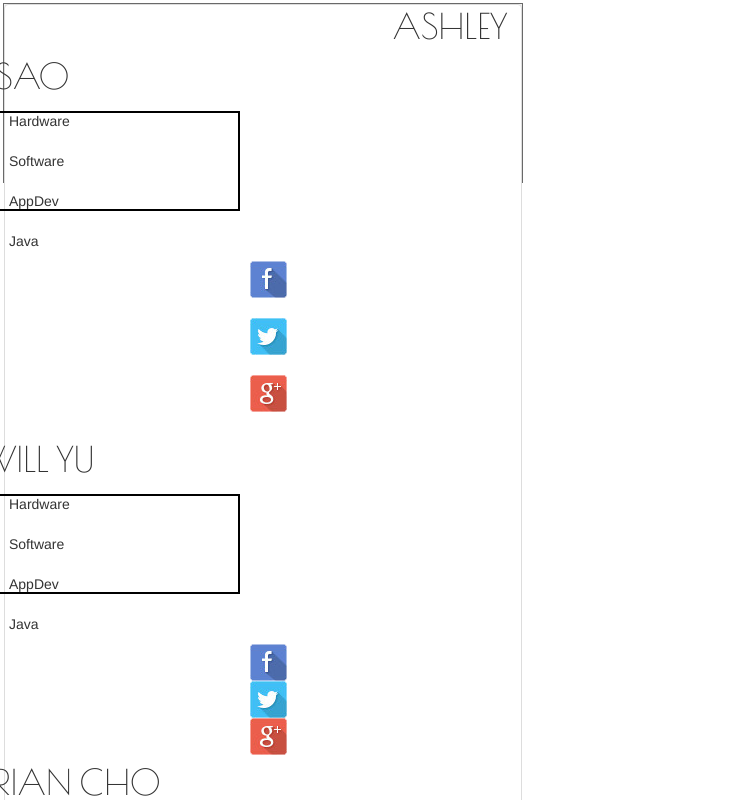
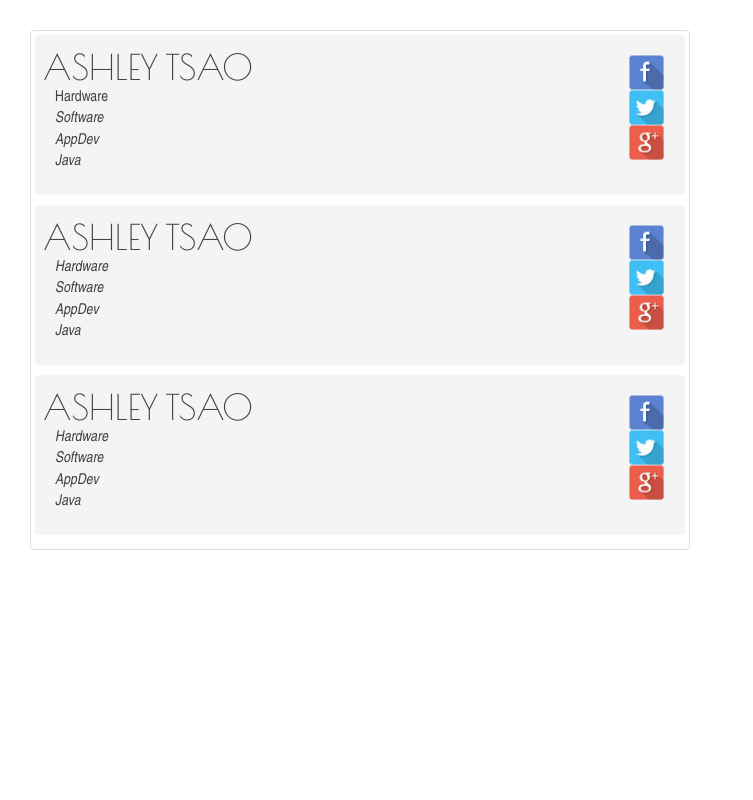
Before and after one commit to haochiencho/hackathon_group_finder, a plain HTML site: page homepage/userlist.html in a window 1280 px wide. Shown: the whole page, without its empty margins (0-753 px from the left). Drawn offline with nearby package versions, Linux system fonts and the light colour scheme; files whose address does not match are found by name.

Commit message:
user list css template

```diff
--- a/homepage/userlist.css
+++ b/homepage/userlist.css
@@ -1,43 +1,54 @@
-ul {
+ol, ul {
+    list-style: none;
+}
 
+body {
+    font-family: arial narrow;
+    font-size: 15px;
+    color: #404040;
+    text-spacing: 3px !important;
+    line-spacing: 15px !important;
+    background: #fff;
+}
+
+.register {
+    margin: 0px 0px 10px 0px;
+    width: 650px;
+    padding: 20px;
+    background: #f4f4f4;
+    height: 160px;
+    border-radius: 3px;
 }
 
 .row {
-    display: inline-block;
-    position: fixed;
-    margin: 3px;
-    width: 520px;
+    position: absolute;
+    margin: 30px;
+    background-color: transparent;
+    border: none;
     height: 180px;
-    background-color: #f2f2f2;
-    border: 1px solid #696969;
 }
 
-.row .name {
+.name {
     width: auto;
-    margin-left: -27px;
+    height: 35px;
+    margin-left: -12px;
     text-transform: uppercase;
-    margin-top: -8px;
+    text-align: left;
+    margin-top: -13px;
     font-family: 'Poiret One', cursive;
     font-size: 35px;
     position: relative;
     list-style-type:none;
 }
 
-.row .interest{
-    margin-left: -39px;
-    border: 2px solid black;
-    height: 100px;
-    width: 270px;
-    text-align: center;
-    padding: 1px;
-    font-family: arial narrow;
-    font-size: 17px;
-    line-height: 23px;
-    position: absolute;
-    list-style-type: square;
+.list {
+    text-align: left;
+    width: 130px;
 }
 
-
-.row .social {
-    margin-left: 10px;
+.social{
+    position: absolute;
+    width: 35px;
+    margin-top: -150px;
+    margin-left: 90%;
 }
--- a/homepage/userlist.html
+++ b/homepage/userlist.html
@@ -16,32 +16,34 @@
     <p class="col-md-9">
         <ul class="phones thumbnail">
             <li>
+                <form class="register">
                     <p class="name">
                         Ashley Tsao
                     </p>
-                <p class = "interest">
-                 <li>Hardware</li><br>
-                 <li>Software</li><br>
-                 <li>AppDev</li><br>
-                 <li>Java</li>
+                    <p class = "list">
+                        Hardware<br>
+                        <i>Software</i><br>
+                        <i>AppDev</i><br>
+                        <i>Java</i>
                     </p>
+                </form>
     <p class = "social">
         <a rel="nofollow" href="https://www.facebook.com/groups/hackathonhackers/"
-                       target="_parent"><img src="img/facebook-icn.png" alt="image"></a><br>
-                    <a href="https://www.twitter.com/"><img src="img/twitter-icn.png" alt="image"></a><br>
-                    <a href="https://www.plus.google.com/"><img src="img/google-plus-icn.png" alt="image"></a><br>
+           target="_parent"><img src="img/facebook-icn.png" alt="image" width = 37px></a>
+        <a href="https://www.twitter.com/"><img src="img/twitter-icn.png" alt="image"></a>
+        <a href="https://www.plus.google.com/"><img src="img/google-plus-icn.png" alt="image"></a>
     </p>
             </li>
             <li>
+                <form class="register">
                     <p class="name">
-                    Will Yu
+                        Ashley Tsao
                     </p>
-                <p class = "interest">
-                    <li class="text">Hardware</li><br>
-                    <li class="text">Software</li><br>
-                    <li class="text">AppDev</li><br>
-                    <li class="text">Java</li>
-                </p>
+                    <i>Hardware</i><br>
+                    <i>Software</i><br>
+                    <i>AppDev</i><br>
+                    <i>Java</i>
+                </form>
                 <p class = "social">
                     <a rel="nofollow" href="https://www.facebook.com/groups/hackathonhackers/"
                        target="_parent"><img src="img/facebook-icn.png" alt="image"></a>
@@ -50,15 +52,15 @@
                 </p>
             </li>
             <li>
+                <form class="register">
                     <p class="name">
-                    Brian Cho
+                        Ashley Tsao
                     </p>
-                <p class = "interest">
-                    <li class="text">Hardware</li><br>
-                    <li class="text">Software</li><br>
-                    <li class="text">AppDev</li><br>
-                    <li class="text">Java</li>
-                </p>
+                    <i>Hardware</i><br>
+                    <i>Software</i><br>
+                    <i>AppDev</i><br>
+                    <i>Java</i>
+                </form>
                 <p class = "social">
                     <a rel="nofollow" href="https://www.facebook.com/groups/hackathonhackers/"
                        target="_parent"><img src="img/facebook-icn.png" alt="image"></a>
```
Lines whose indentation alone changed are shown as unchanged.
